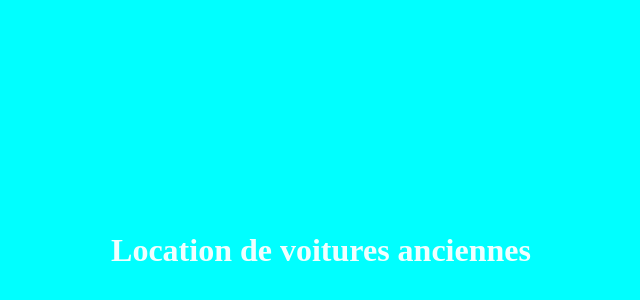
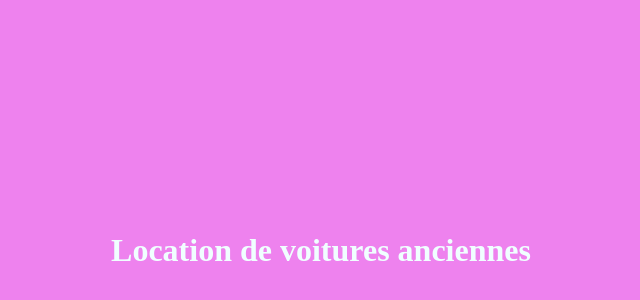
Before and after one commit to FontainLess/LocationVoiture, a plain HTML site: page landingpage/index.html in a window 1280 px wide. Shown: the part 42-342 px from the top of the page, without its empty margins (319-959 px from the left). Drawn offline with Linux system fonts and the light colour scheme.

Commit message:
modif backgroundColor

```diff
--- a/landingpage/index.html
+++ b/landingpage/index.html
@@ -6,7 +6,7 @@
     <meta name="viewport" content="width=device-width, initial-scale=1.0">
     <title>Document</title>
 </head>
-<body style="background-color:aqua">
+<body style="background-color:violet">
     <h1 style="padding-top: 20%; padding-bottom: 20%; text-align: center; color:azure">Location de voitures anciennes</h1>
 </body>
 </html>
```
